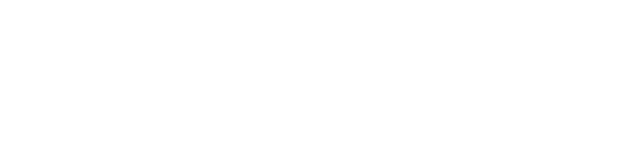
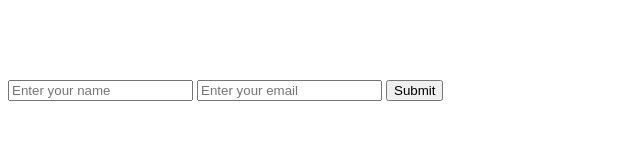
Before and after one commit to writerindra/calcuttacastle.github.io, a plain HTML site: page index.html in a window 1280 px wide. Shown: the whole page, without its empty margins (0-640 px from the left). Drawn offline with nearby package versions, Linux system fonts and the light colour scheme.

Commit message:
index.html

```diff
--- a/index.html
+++ b/index.html
@@ -1,2 +1,70 @@
+<!DOCTYPE html>
 <html>
+<head>
+<meta name="viewport" content="width=device-width, initial-scale=1">
+
+<script src="https://ajax.googleapis.com/ajax/libs/jquery/3.3.1/jquery.min.js"></script>
+
+
+</head>
+<body style="background:white;">
+
+<center><h1 style="color:#fff">Name and Email</h1></center>
+
+<form id="form" target="_self" onsubmit="return postToGoogle();"  action="" autocomplete="off">
+<input id="nameField" name="entry.348177954" placeholder="Enter your name" type="text" required>
+<input id="emailField" name="entry.1132858361" placeholder="Enter your email" type="email" required>
+
+<input id="send" type="submit" class="common_btn"></input>
+</form>
+
+<h3 id="success-msg" style="text-align: center !important; margin-top:190px !important; display:none; color:#fff"> Your Information has been updated.</h3>
+
+
+
+
+
+
+
+
+<script>
+function postToGoogle() {
+                var field1 = $("#nameField").val();
+                var field2 = $("#emailField").val();
+
+				if(field1 == ""){
+					alert('Please Fill Your Name');
+					document.getElementById("nameField").focus();
+					return false;
+				}
+				if(field2 == ""){
+					alert('Please Fill Your Email');
+					document.getElementById("emailField").focus();
+					return false;
+				}
+
+
+
+
+
+                $.ajax({
+                    url: "https://docs.google.com/forms/d/e/1FAIpQLSc69qn626phSITuQkwHruVT_nYoiotIoVsDCXD-NI0kW3NvFg/formResponse?",
+					data: {"entry.348177954": field1, "entry.1132858361": field2,},
+                    type: "POST",
+                    dataType: "xml",
+                    success: function(d)
+					{
+					},
+					error: function(x, y, z)
+						{
+
+							$('#success-msg').show();
+							$('#form').hide();
+
+						}
+                });
+				return false;
+            }
+</script>
+</body>
 </html>
```
